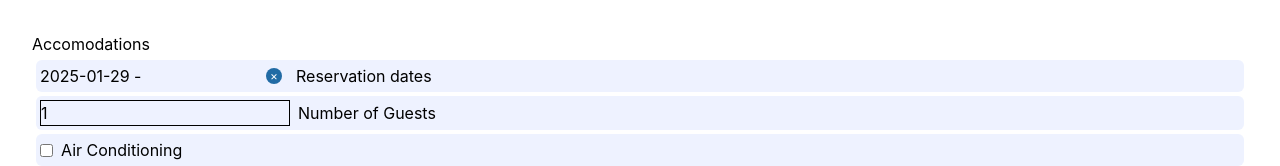
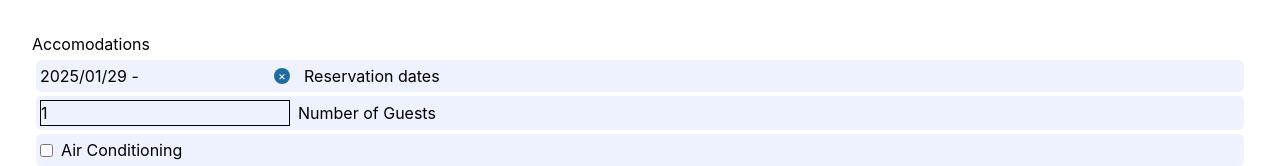
Before and after one commit to jasmingubeljic/accommodation-filtering, a React (Vite) app: page / in a window 1280 px wide. Shown: the top 166 px of the page. Built offline with nearby package versions, Linux system fonts and the light colour scheme; no server answers.

Commit message:
fix: selected dates state

```diff
--- a/src/components/Filter/Filter.jsx
+++ b/src/components/Filter/Filter.jsx
@@ -64,7 +64,6 @@ export default function Filters(props) {
             withinPriceRangeArr.some((value) => value === false)
           );
         } else {
-
           // if date range is not selected, we check if condition meets at least one of the season prices
           const withinPriceRangeArr = [];
           for (const obj of a.pricelistInEuros) {
@@ -86,12 +85,16 @@ export default function Filters(props) {
     const [start, end] = dates;
     setStartDate(start);
     setEndDate(end);
+    if (start == null && end == null) {
+      props.onDatesSave(false);
+    } else {
+      props.onDatesSave(dates);
+    }
   };
 
   const onFilteringHandler = useCallback((event) => {
     // handle range picker
     if (!event.target) {
-      console.log("event: ", event);
       if (event.length > 1) {
         setFilters((prevState) => {
           return {
@@ -149,8 +152,8 @@ export default function Filters(props) {
             minDate={new Date()}
             isClearable
             placeholderText="📅 Select dates"
-            dateFormat="yyyy-MM-dd"
-            // className="hover:cursor-pointer"
+            dateFormat="yyyy/MM/dd"
+            className="max-w-3xs w-100"
           />
           <label htmlFor="Capacity">Reservation dates</label>
         </div>
```
